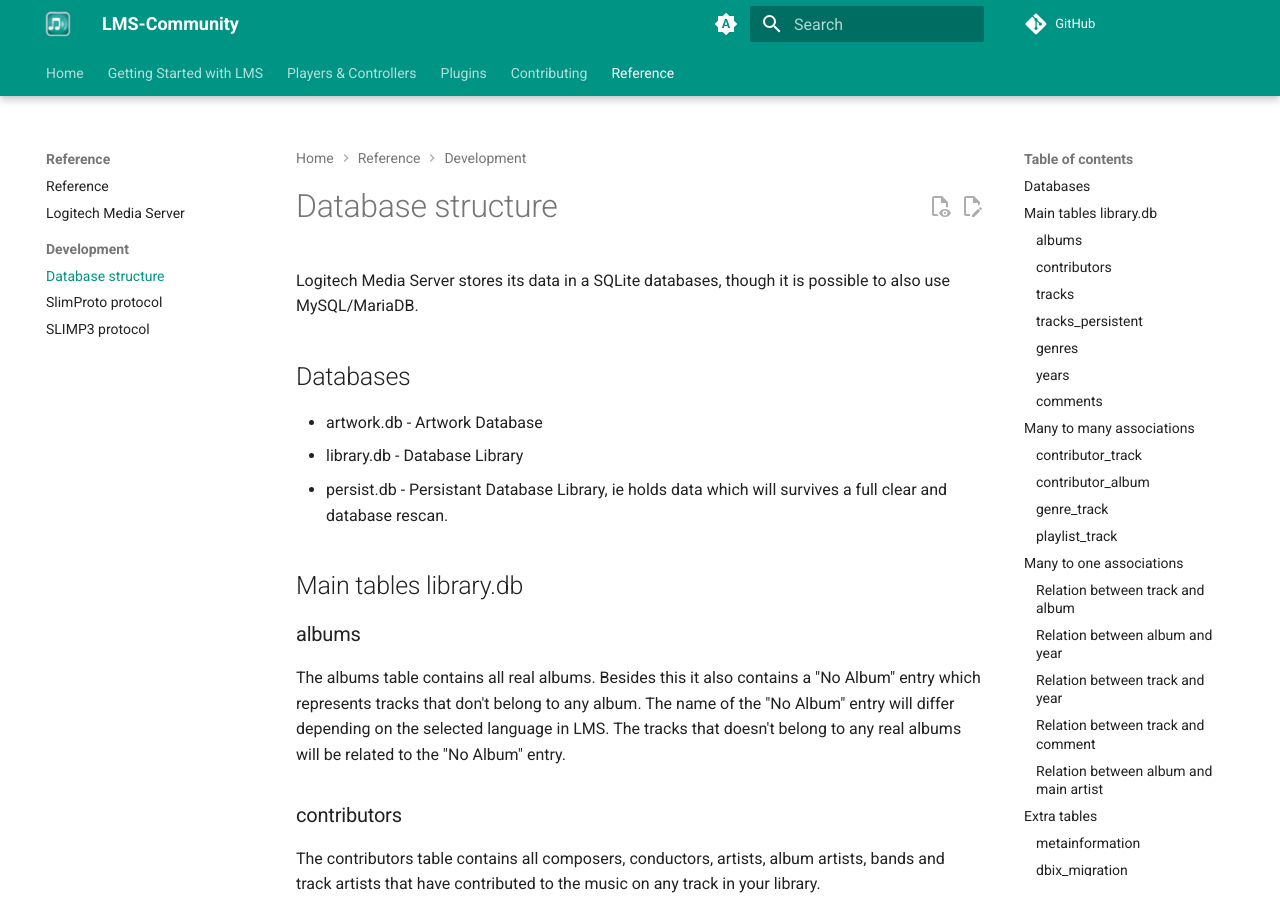
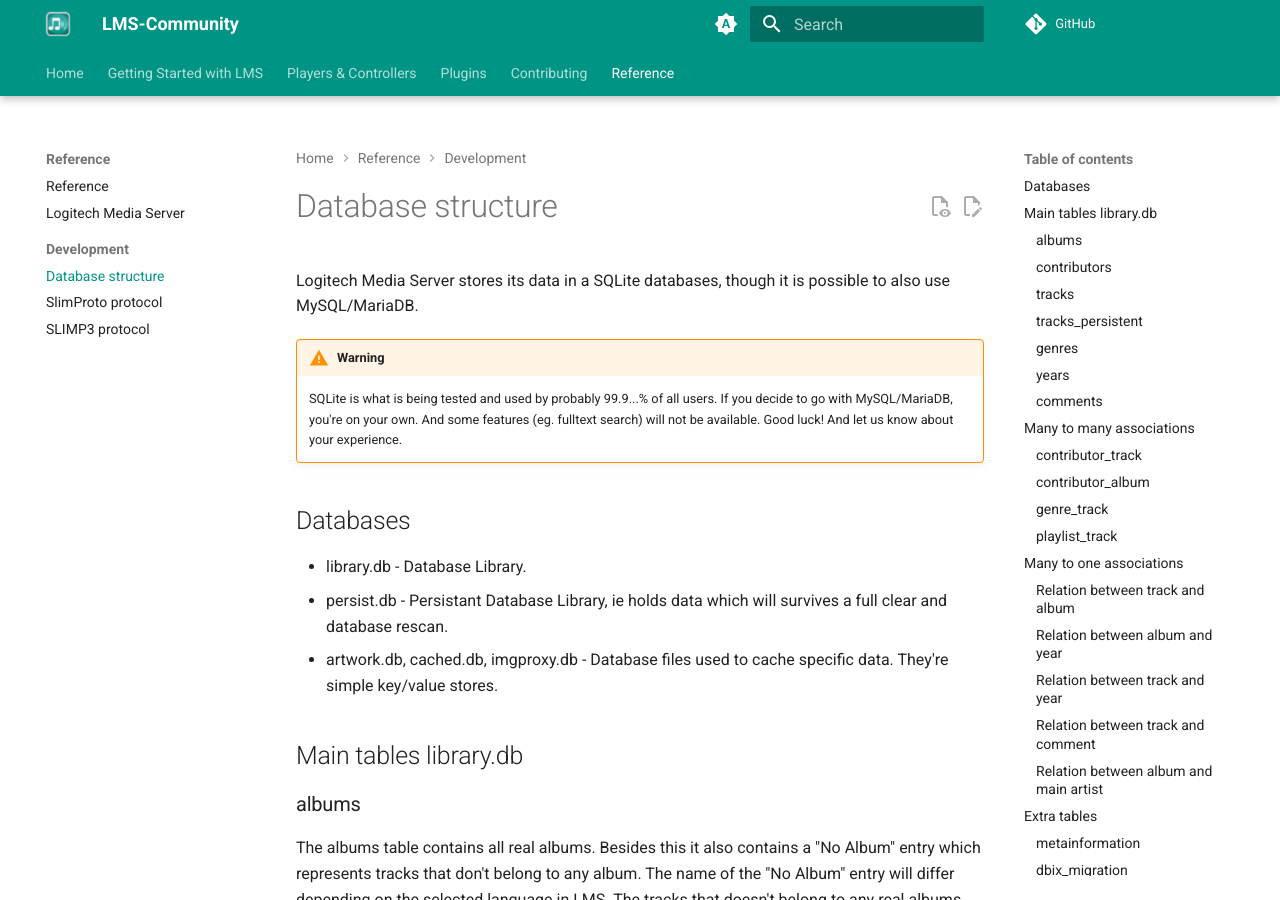
Before and after one commit to LMS-Community/lms-community.github.io, an MkDocs documentation site: the page built from docs/reference/database-structure.md, in a window 1280 px wide and 900 px high. Built offline with MkDocs 1.6.1 and Material for MkDocs 9.7.7, drawn with Linux system fonts in a browser that asks for light colours; comment, search, counter and statistics services are not loaded.

Commit message:
Add warning about MySQL compatibility

```diff
--- a/docs/reference/database-structure.md
+++ b/docs/reference/database-structure.md
@@ -7,11 +7,14 @@
 
 Logitech Media Server stores its data in a SQLite databases, though it is possible to also use MySQL/MariaDB.
 
+!!! warning
+     SQLite is what is being tested and used by probably 99.9...% of all users. If you decide to go with MySQL/MariaDB, you're on your own. And some features (eg. fulltext search) will not be available. Good luck! And let us know about your experience.
+
 ## Databases
 
-- artwork.db - Artwork Database
-- library.db - Database Library
+- library.db - Database Library.
 - persist.db - Persistant Database Library, ie holds data which will survives a full clear and database rescan.
+- artwork.db, cached.db, imgproxy.db - Database files used to cache specific data. They're simple key/value stores.
 
 ## Main tables library.db
 
```
